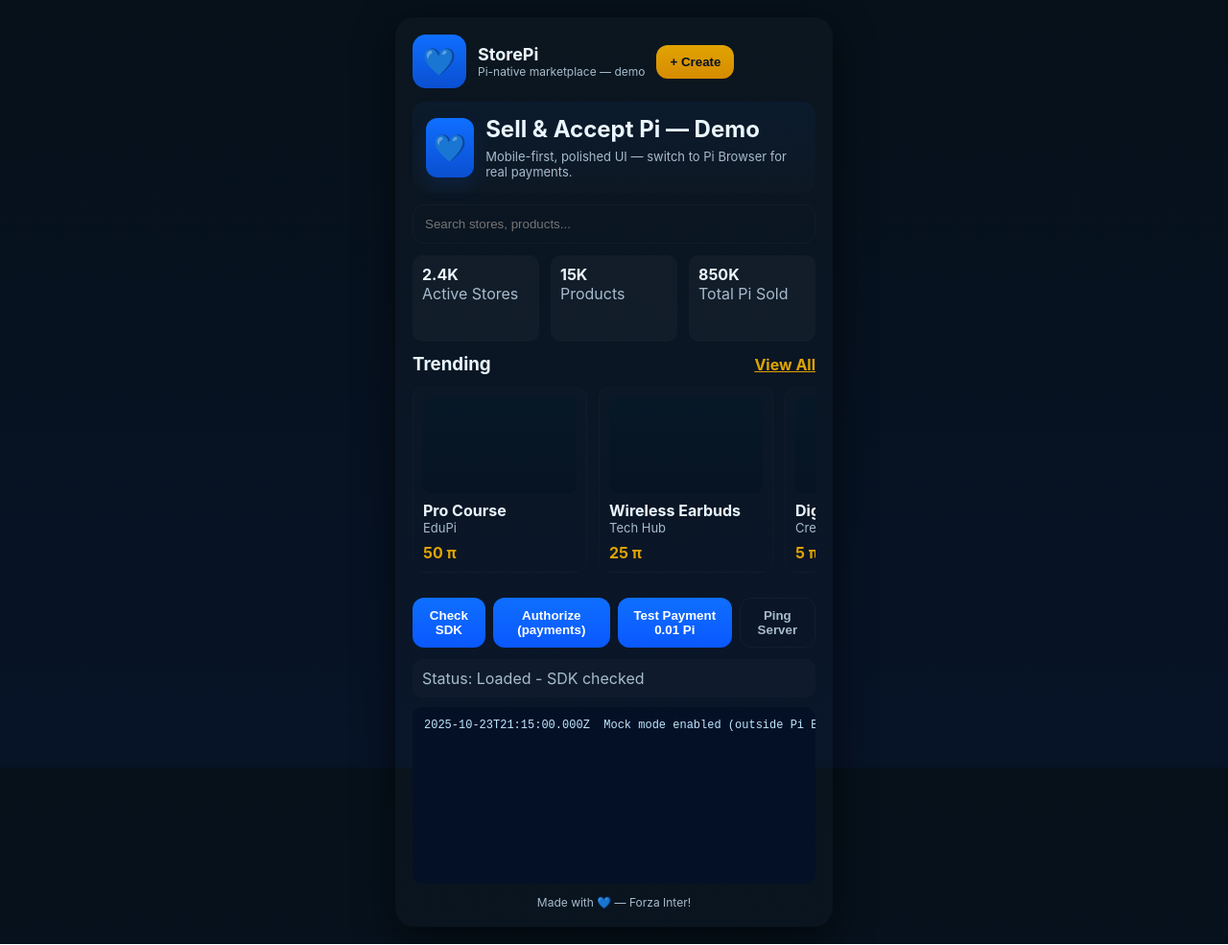
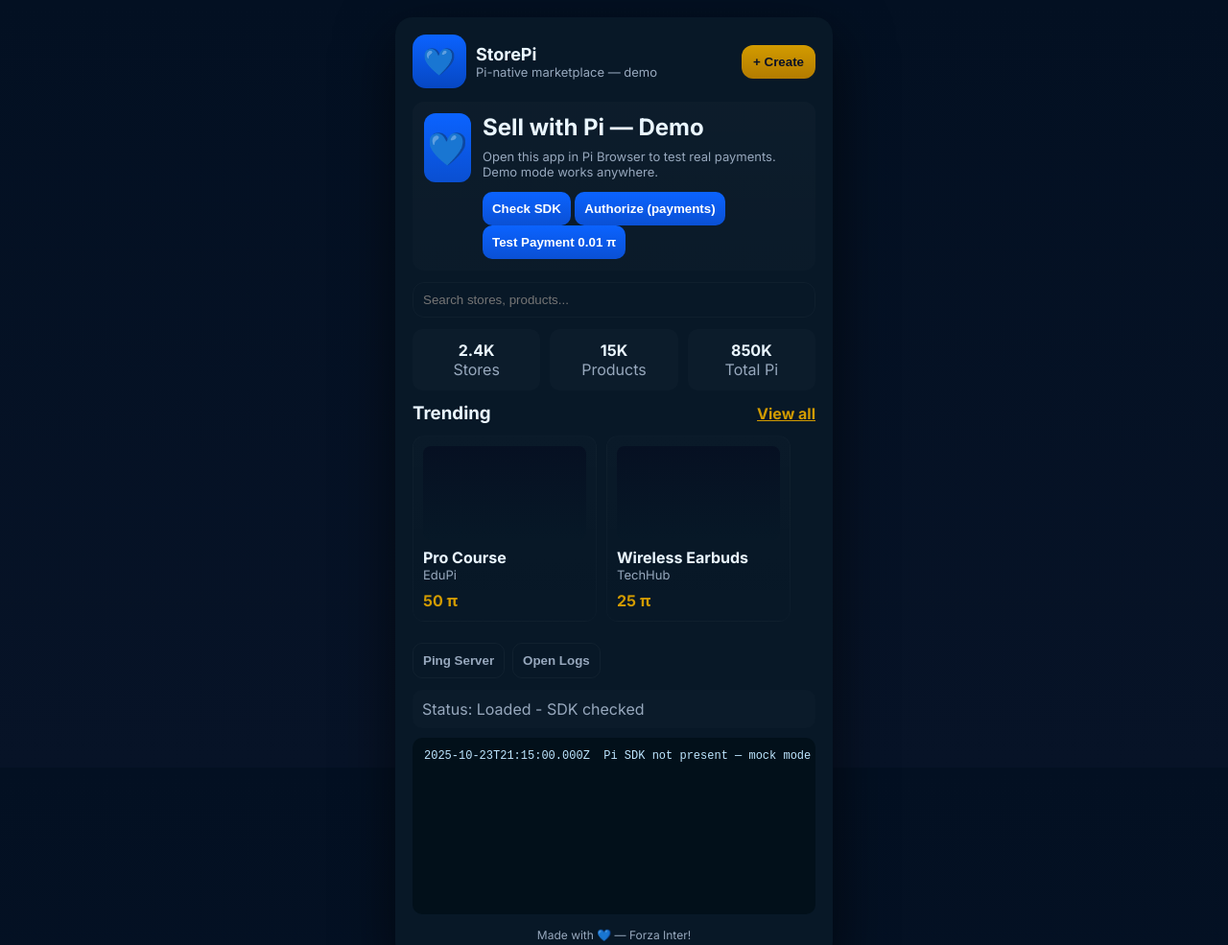
Before and after one commit to tolea1na/StorePi-Demo, a website: page index.html in a window 1280 px wide. Shown: the top 985 px of the page at 96% size. Drawn offline with Linux system fonts and the light colour scheme.

Commit message:
Update index.html

```diff
--- a/index.html
+++ b/index.html
@@ -5,53 +5,64 @@
 <meta name="viewport" content="width=device-width,initial-scale=1" />
 <title>StorePi Demo — Server Approve</title>
 <script src="https://sdk.minepi.com/pi-sdk.js" defer></script>
+<link rel="preconnect" href="https://fonts.googleapis.com">
+<link rel="stylesheet" href="https://fonts.googleapis.com/css2?family=Inter:wght@400;600;700;800&display=swap">
 <style>
   :root{
-    --bg:#071327; --text:#eaf6ff; --muted:#a7bbcc;
-    --accent-blue:#0f6fff; --gold:#e0a401; --glass: rgba(255,255,255,0.03);
+    --bg:#071327; --panel:#081827; --muted:#97a8bd; --text:#eaf6ff;
+    --accent:#0b63ff; --gold:#d29b00;
+    --card: linear-gradient(180deg, rgba(255,255,255,0.02), rgba(255,255,255,0.01));
   }
-  html,body{height:100%;margin:0;background:linear-gradient(180deg,#06111a,#071327);color:var(--text);font-family:Inter, system-ui, -apple-system, "Segoe UI", Roboto, Arial}
-  .wrap{min-height:100vh;display:flex;align-items:center;justify-content:center;padding:18px}
-  .frame{width:100%;max-width:420px;border-radius:20px;padding:18px;background:linear-gradient(180deg, rgba(255,255,255,0.02), rgba(255,255,255,0.01));box-shadow:0 12px 40px rgba(0,0,0,0.6)}
-  header{display:flex;align-items:center;gap:12px}
-  .logo{width:56px;height:56px;border-radius:14px;background:linear-gradient(180deg,var(--accent-blue),#0a4fd1);display:flex;align-items:center;justify-content:center;color:white;font-weight:800;font-size:28px}
-  .brand h1{margin:0;font-size:18px}
-  .brand p{margin:0;color:var(--muted);font-size:12px}
-  .createBtn{background:linear-gradient(180deg,var(--gold),#d68b00);color:#051027;padding:10px 14px;border-radius:12px;border:0;font-weight:700;cursor:pointer}
-  .hero{margin-top:14px;background:linear-gradient(180deg, rgba(15,111,255,0.06), rgba(255,255,255,0.01)); padding:14px;border-radius:14px;display:flex;gap:12px;align-items:center}
-  .bigHeart{width:62px;height:62px;border-radius:12px;background:linear-gradient(180deg,#0f6fff,#0a4fd1);display:flex;align-items:center;justify-content:center;color:#fff;font-size:28px;box-shadow:0 8px 20px rgba(15,111,255,0.12)}
-  .search{margin-top:12px;display:flex;gap:8px}
-  .search input{flex:1;padding:12px;border-radius:12px;border:1px solid rgba(255,255,255,0.03);background:transparent;color:var(--text)}
-  .cards{display:flex;gap:12px;margin-top:12px}
-  .stat{flex:1;background:var(--glass);padding:10px;border-radius:10px;min-height:70px}
-  .grid{display:flex;gap:12px;margin-top:12px;overflow:auto;padding-bottom:12px}
-  .cardItem{min-width:160px;background:linear-gradient(180deg, rgba(255,255,255,0.01), rgba(255,255,255,0.00));border-radius:12px;padding:10px;border:1px solid rgba(255,255,255,0.02)}
-  .price{margin-top:8px;color:var(--gold);font-weight:700}
+  html,body{height:100%;margin:0;background:linear-gradient(180deg,#031022,#071327);color:var(--text);font-family:Inter,system-ui,Arial}
+  .wrap{display:flex;align-items:center;justify-content:center;padding:18px;min-height:100vh}
+  .app{width:100%;max-width:420px;border-radius:18px;padding:18px;background:var(--panel);box-shadow:0 20px 60px rgba(0,0,0,0.6)}
+  header{display:flex;align-items:center;justify-content:space-between;gap:12px}
+  .brand{display:flex;align-items:center;gap:10px}
+  .logo{width:56px;height:56px;border-radius:14px;background:linear-gradient(180deg,var(--accent),#0647c2);display:flex;align-items:center;justify-content:center;font-size:28px}
+  h1{font-size:18px;margin:0}
+  p.lead{margin:0;color:var(--muted);font-size:13px}
+  .cta{background:linear-gradient(180deg,var(--gold),#b37b00);border:0;padding:10px 12px;border-radius:12px;color:#071027;font-weight:700}
+  .hero{display:flex;gap:12px;margin-top:14px;padding:12px;border-radius:12px;background:var(--card)}
+  .search{margin-top:12px;display:flex;gap:10px}
+  .search input{flex:1;padding:10px;border-radius:12px;border:1px solid rgba(255,255,255,0.03);background:transparent;color:var(--text)}
+  .stats{display:flex;gap:10px;margin-top:12px}
+  .stat{flex:1;background:rgba(255,255,255,0.02);padding:12px;border-radius:10px;text-align:center}
+  .grid{display:flex;gap:10px;margin-top:12px;overflow:auto;padding-bottom:8px}
+  .card{min-width:170px;background:linear-gradient(180deg, rgba(255,255,255,0.01), rgba(255,255,255,0.00));padding:10px;border-radius:12px;border:1px solid rgba(255,255,255,0.02)}
   .actions{display:flex;gap:8px;margin-top:14px}
-  .btn{padding:10px 12px;border-radius:12px;border:0;cursor:pointer;font-weight:700}
-  .btn-primary{background:linear-gradient(180deg,var(--accent-blue),#0a58ff);color:white}
-  #status{margin-top:12px;padding:10px;border-radius:10px;background:rgba(255,255,255,0.02);color:var(--muted)}
-  #log{margin-top:10px;background:#041026;padding:12px;border-radius:10px;height:160px;overflow:auto;font-family:monospace;color:#bfe6ff;font-size:12px}
-  footer{margin-top:12px;color:var(--muted);font-size:12px;text-align:center}
+  .btn{padding:10px;border-radius:10px;border:0;cursor:pointer;font-weight:700}
+  .btn.primary{background:linear-gradient(180deg,var(--accent),#0a50d4);color:white}
+  .btn.ghost{background:transparent;border:1px solid rgba(255,255,255,0.04);color:var(--muted)}
+  #status{margin-top:12px;padding:10px;border-radius:10px;background:rgba(255,255,255,0.01);color:var(--muted)}
+  #log{margin-top:10px;background:#02101a;padding:12px;border-radius:10px;height:160px;overflow:auto;font-family:monospace;color:#bfe6ff;font-size:12px}
+  footer{margin-top:14px;color:var(--muted);font-size:12px;text-align:center}
+  @media (max-width:420px){ .grid .card{min-width:140px} }
 </style>
 </head>
 <body>
   <div class="wrap">
-  <div class="frame" role="main" aria-live="polite">
+    <div class="app" role="main" aria-live="polite">
       <header>
+        <div class="brand">
           <div class="logo" aria-hidden>💙</div>
-      <div class="brand">
+          <div>
             <h1>StorePi</h1>
-        <p>Pi-native marketplace — demo</p>
+            <p class="lead">Pi-native marketplace — demo</p>
           </div>
-      <button class="createBtn" id="createStoreBtn">+ Create</button>
+        </div>
+        <button class="cta" id="createStore">+ Create</button>
       </header>
 
       <div class="hero">
-      <div class="bigHeart" aria-hidden>💙</div>
+        <div style="width:72px;height:72px;border-radius:12px;background:linear-gradient(180deg,var(--accent),#0a4fd1);display:flex;align-items:center;justify-content:center;font-size:34px">💙</div>
         <div>
-        <h2 style="margin:0">Sell & Accept Pi — Demo</h2>
-        <p style="margin:6px 0 0;color:var(--muted);font-size:13px">Mobile-first, polished UI — switch to Pi Browser for real payments.</p>
+          <h2 style="margin:0">Sell with Pi — Demo</h2>
+          <p style="margin-top:8px;color:var(--muted);font-size:13px">Open this app in Pi Browser to test real payments. Demo mode works anywhere.</p>
+          <div style="margin-top:10px">
+            <button class="btn primary" id="checkSdk">Check SDK</button>
+            <button class="btn primary" id="authorize">Authorize (payments)</button>
+            <button class="btn primary" id="payBtn" disabled>Test Payment 0.01 π</button>
+          </div>
         </div>
       </div>
 
@@ -59,60 +70,48 @@
         <input id="search" placeholder="Search stores, products..." />
       </div>
 
-    <div class="cards">
-      <div class="stat"><strong>2.4K</strong><div style="color:var(--muted)">Active Stores</div></div>
+      <div class="stats">
+        <div class="stat"><strong>2.4K</strong><div style="color:var(--muted)">Stores</div></div>
         <div class="stat"><strong>15K</strong><div style="color:var(--muted)">Products</div></div>
-      <div class="stat"><strong>850K</strong><div style="color:var(--muted)">Total Pi Sold</div></div>
+        <div class="stat"><strong>850K</strong><div style="color:var(--muted)">Total Pi</div></div>
       </div>
 
       <div style="margin-top:12px;display:flex;justify-content:space-between;align-items:center">
-      <h3 style="margin:0">Trending</h3>
-      <a href="#" style="color:var(--gold);font-weight:700">View All</a>
+        <h3 style="margin:0">Trending</h3><a href="#" style="color:var(--gold);font-weight:700">View all</a>
       </div>
 
       <div class="grid" id="products">
-      <div class="cardItem">
-        <div style="height:100px;background:linear-gradient(180deg,#071827,#061322);border-radius:8px"></div>
+        <div class="card">
+          <div style="height:98px;border-radius:8px;background:linear-gradient(180deg,#061022,#071827)"></div>
           <div style="margin-top:8px;font-weight:700">Pro Course</div>
           <div style="color:var(--muted);font-size:13px">EduPi</div>
-        <div class="price">50 π</div>
+          <div style="margin-top:8px;color:var(--gold);font-weight:700">50 π</div>
         </div>
-      <div class="cardItem">
-        <div style="height:100px;background:linear-gradient(180deg,#071827,#061322);border-radius:8px"></div>
+        <div class="card">
+          <div style="height:98px;border-radius:8px;background:linear-gradient(180deg,#061022,#071827)"></div>
           <div style="margin-top:8px;font-weight:700">Wireless Earbuds</div>
-        <div style="color:var(--muted);font-size:13px">Tech Hub</div>
-        <div class="price">25 π</div>
-      </div>
-      <div class="cardItem">
-        <div style="height:100px;background:linear-gradient(180deg,#071827,#061322);border-radius:8px"></div>
-        <div style="margin-top:8px;font-weight:700">Digital Poster</div>
-        <div style="color:var(--muted);font-size:13px">Creator</div>
-        <div class="price">5 π</div>
+          <div style="color:var(--muted);font-size:13px">TechHub</div>
+          <div style="margin-top:8px;color:var(--gold);font-weight:700">25 π</div>
         </div>
       </div>
 
       <div class="actions">
-      <button class="btn btn-primary" id="checkSdk">Check SDK</button>
-      <button class="btn btn-primary" id="authorize">Authorize (payments)</button>
-      <button class="btn btn-primary" id="payBtn" disabled>Test Payment 0.01 Pi</button>
-      <button class="btn" id="pingServer" style="background:transparent;border:1px solid rgba(255,255,255,0.04);color:var(--muted)">Ping Server</button>
+        <button class="btn ghost" id="pingServer">Ping Server</button>
+        <button class="btn ghost" id="openLogs">Open Logs</button>
       </div>
 
       <div id="status">Status: idle</div>
       <pre id="log">(logs will appear here)</pre>
 
-    <footer>
-      <div>Made with <span style="color:#0f6fff;font-weight:700">💙</span> — Forza Inter!</div>
-    </footer>
+      <footer>Made with <span style="color:var(--accent)">💙</span> — Forza Inter!</footer>
     </div>
   </div>
 
 <script>
-/* Basic client logic: works in mock mode when Pi SDK not available.
-   Server endpoints expected:
-     - POST /api/approve-payment   (body { paymentId })  -> approves on server
-     - GET  /api/manual-complete?paymentId=...&txid=...  -> manual completion
-   Set PI_SERVER_API_KEY and PI_API_BASE in Vercel environment for real approvals.
+/* Client script:
+   - Calls /api/approve-payment (POST { paymentId }) to attempt server approval
+   - Calls /api/manual-complete?paymentId=...&txid=... for manual finish (demo/testing)
+   - If Pi SDK present, it will call Pi.createPayment with the callbacks object
 */
 
 const logEl = document.getElementById('log');
@@ -122,139 +121,126 @@ const authBtn = document.getElementById('authorize');
 const payBtn = document.getElementById('payBtn');
 const pingBtn = document.getElementById('pingServer');
 
-function addLog(...args){
-  const t = new Date().toISOString();
-  const line = args.map(a => (typeof a==='object'?JSON.stringify(a):String(a))).join(' ');
-  logEl.textContent = t + '  ' + line + '\\n' + logEl.textContent;
+function log(...args){
+  const line = args.map(a=> typeof a==='object'? JSON.stringify(a): String(a)).join(' ');
+  logEl.textContent = (new Date().toISOString()) + '  ' + line + '\\n' + logEl.textContent;
   console.log(...args);
 }
-function setStatus(s){ statusEl.textContent = 'Status: ' + s; addLog('STATUS', s); }
+function setStatus(s){ statusEl.textContent = 'Status: ' + s; log('STATUS', s); }
 
-function checkPiSDK(){
+function sdkCheck(){
   const present = (typeof Pi !== 'undefined');
-  const hasInit = present && typeof Pi.init === 'function';
-  const hasAuth = present && typeof Pi.authenticate === 'function';
-  const hasCreate = present && typeof Pi.createPayment === 'function';
-  addLog('Pi present:', present, 'init:', !!hasInit, 'authenticate:', !!hasAuth, 'createPayment:', !!hasCreate);
-  return { present, hasInit, hasAuth, hasCreate };
-}
-
-function initPiSafe(){
-  if(typeof Pi === 'undefined') return false;
-  try { Pi.init({ version: "2.0" }); addLog('Pi.init called'); return true; } catch(e){ addLog('Pi.init err', e); return false; }
-}
-
-// Mock (for testing outside Pi Browser)
-const MOCK = {
-  enabled:false,
-  authenticate: async () => ({ user:{app_id:'demo-app',uid:'demo-user'}, accessToken:'mock' }),
-  createPayment: (data, callbacks) => {
-    const pid = 'MOCK-' + Math.random().toString(36).slice(2,9);
-    addLog('MOCK createPayment', pid);
-    setTimeout(()=>{ callbacks.onReadyForServerApproval && callbacks.onReadyForServerApproval(pid); }, 600);
-    setTimeout(()=>{ callbacks.onReadyForServerCompletion && callbacks.onReadyForServerCompletion(pid, 'MOCKTX-'+Math.random().toString(36).slice(2,9)); }, 1600);
-    return pid;
-  }
-};
-
-async function requestServerApprove(paymentId){
-  setStatus('Requesting server approval...');
-  addLog('Requesting server approval for', paymentId);
-  try {
-    const r = await fetch('/api/approve-payment', {
-      method:'POST', headers:{'Content-Type':'application/json'}, body: JSON.stringify({ paymentId })
-    });
-    const j = await r.json().catch(()=>({raw:'not-json'}));
-    addLog('/api/approve-payment', r.status, j);
-    return { ok:r.ok, status:r.status, data:j };
-  } catch(e){
-    addLog('Server approve errored', e);
-    return { ok:false, error:String(e) };
-  }
+  const createOk = present && typeof Pi.createPayment === 'function';
+  const authOk = present && typeof Pi.authenticate === 'function';
+  log('Pi present:', present, 'authenticate:', authOk, 'createPayment:', createOk);
+  return { present, createOk, authOk };
 }
 
 checkBtn.addEventListener('click', ()=>{
-  const info = checkPiSDK();
+  setStatus('Checking SDK...');
+  sdkCheck();
   setStatus('Checked SDK - see log');
 });
 
 authBtn.addEventListener('click', async ()=>{
   setStatus('Authenticating (requesting payments scope)...');
-  addLog('Calling Pi.authenticate with scopes ["payments"]');
-  try {
-    if(typeof Pi !== 'undefined') {
-      try { Pi.init({ version: "2.0" }); } catch(e){}
-      const res = await Pi.authenticate(['payments'], function(incomplete){ addLog('authenticate incomplete callback', incomplete); });
-      addLog('authenticate resolved', res);
+  try{
+    if(typeof Pi !== 'undefined'){
+      try{ Pi.init({version:'2.0'}); }catch(e){ log('Pi.init (caught)', e); }
+      const res = await Pi.authenticate(['payments'], (incomplete)=> log('authenticate incomplete', incomplete));
+      log('authenticate resolved', res);
       setStatus('Authorized');
       payBtn.disabled = false;
       return;
     }
-    const r = await MOCK.authenticate();
-    addLog('MOCK authenticated', r);
+    // mock path
     setStatus('Authorized (mock)');
     payBtn.disabled = false;
-  } catch(err){
-    addLog('Auth error', err);
+  }catch(err){
+    log('Auth error', err);
     setStatus('Auth failed');
     alert('Auth failed: ' + (err && err.message ? err.message : JSON.stringify(err)));
   }
 });
 
+async function requestApprove(paymentId){
+  setStatus('Requesting server approval...');
+  try{
+    const r = await fetch('/api/approve-payment', {
+      method:'POST',
+      headers:{'Content-Type':'application/json'},
+      body: JSON.stringify({ paymentId })
+    });
+    const j = await r.json().catch(()=>({raw:'not-json'}));
+    log('/api/approve-payment', r.status, j);
+    return { ok:r.ok, status:r.status, data:j };
+  }catch(e){
+    log('approve request failed', e);
+    return { ok:false, error:String(e) };
+  }
+}
+
 payBtn.addEventListener('click', async ()=>{
   setStatus('Creating payment...');
-  addLog('about to call Pi.createPayment (server-approve flow)');
-  const paymentData = { amount:0.01, memo:'StorePi Demo Payment', metadata:{demo:true} };
+  log('about to create payment (server-approve flow)');
+  const paymentData = { amount:0.01, memo: 'StorePi Demo Payment', metadata:{demo:true} };
+
   const callbacks = {
-    onReadyForServerApproval: async (paymentId) => {
-      addLog('onReadyForServerApproval', paymentId);
+    onReadyForServerApproval: async (paymentId)=>{
+      log('onReadyForServerApproval', paymentId);
       setStatus('Ready for approval: ' + paymentId);
-      const r = await requestServerApprove(paymentId);
-      addLog('requestServerApprove result', r);
-      if(r.ok) setStatus('Server approved, waiting completion');
-      else setStatus('Server approval failed (manual fallback)');
+      const result = await requestApprove(paymentId);
+      log('server approve result', result);
+      if(result.ok) setStatus('Server approved — waiting completion');
+      else setStatus('Server approval failed — manual fallback');
     },
-    onReadyForServerCompletion: (paymentId, txid) => {
-      addLog('onReadyForServerCompletion', paymentId, txid);
+    onReadyForServerCompletion: (paymentId, txid)=>{
+      log('onReadyForServerCompletion', paymentId, txid);
       setStatus('Payment completed');
       alert('Payment completed: ' + paymentId + '\\nTx: ' + txid);
     },
-    onCancel: (paymentId) => { addLog('onCancel', paymentId); setStatus('Payment canceled'); },
-    onError: (err, payment) => { addLog('onError', err, payment); setStatus('Payment error'); alert('Payment error'); }
+    onCancel: (paymentId)=> { log('onCancel', paymentId); setStatus('Payment canceled'); },
+    onError: (err, payment)=> { log('onError', err, payment); setStatus('Payment error'); alert('Payment error'); }
   };
-  try {
+
+  try{
     if(typeof Pi !== 'undefined' && typeof Pi.createPayment === 'function'){
       Pi.createPayment(paymentData, callbacks);
-      addLog('Pi.createPayment invoked');
+      log('Pi.createPayment invoked (real SDK)');
     } else {
-      MOCK.enabled = true;
-      MOCK.createPayment(paymentData, callbacks);
+      // Mock flow (simulate ready -> server -> complete)
+      const pid = 'MOCK-' + Math.random().toString(36).slice(2,9);
+      callbacks.onReadyForServerApproval && callbacks.onReadyForServerApproval(pid);
+      setTimeout(()=> callbacks.onReadyForServerCompletion && callbacks.onReadyForServerCompletion(pid, 'MOCKTX-'+Math.random().toString(36).slice(2,9)), 1200);
+      log('Mock payment simulated', pid);
     }
-  } catch(e){
-    addLog('createPayment threw', e);
+  }catch(e){
+    log('createPayment threw', e);
     setStatus('createPayment threw');
   }
 });
 
 pingBtn.addEventListener('click', async ()=>{
   setStatus('Pinging server...');
-  try {
+  try{
     const r = await fetch('/api/approve-payment');
     const j = await r.json().catch(()=>({raw:'not-json'}));
-    addLog('/api/approve-payment response', r.status, j);
-    setStatus('/api/approve-payment -> ' + r.status);
-  } catch(e){
-    addLog('Ping error', e);
+    log('/api/approve-payment response', r.status, j);
+    setStatus('Ping => ' + r.status);
+  }catch(e){
+    log('Ping error', e);
     setStatus('Ping error');
   }
 });
 
 window.addEventListener('load', ()=>{
-  addLog('Page loaded - SDK check pending');
-  const p = checkPiSDK();
-  if(p.present){ try{ Pi.init({version:'2.0'}); addLog('Pi.init called (auto)'); } catch(e){ addLog('Pi.init err', e); } }
+  log('Page loaded - SDK check pending');
+  const info = sdkCheck();
   setStatus('Loaded - SDK checked');
-  if(!p.present) { payBtn.disabled = false; addLog('Mock mode enabled (outside Pi Browser)'); }
+  if(!info.present) {
+    log('Pi SDK not present — mock mode enabled');
+    payBtn.disabled = false;
+  }
 });
 </script>
 </body>
```
Lines whose indentation alone changed are shown as unchanged.
